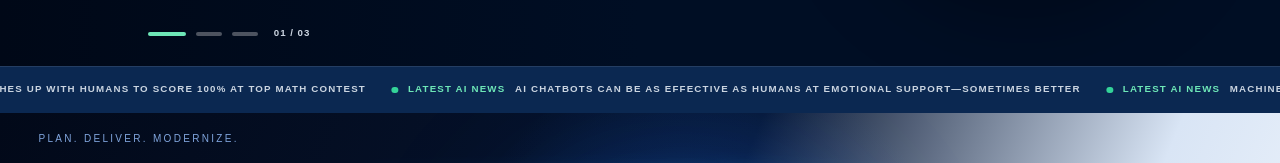
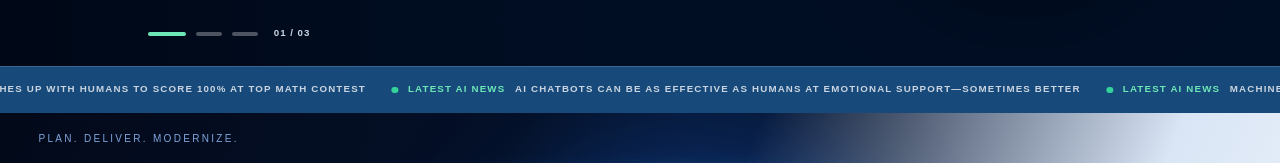
Before and after one commit to Space3434/365INO, a Next.js app: page /industries in a window 1280 px wide. Shown: the part 492-655 px from the top of the page. Built offline with nearby package versions, Linux system fonts and the light colour scheme; no server answers.

Commit message:
Lighten industries news ticker

```diff
--- a/components/industries-experience.tsx
+++ b/components/industries-experience.tsx
@@ -175,7 +175,7 @@ export function IndustriesExperience() {
         </div>
       </section>
 
-      <div className="overflow-hidden border-t border-white/10 bg-[#0b2851] py-5 text-white" aria-label="Latest artificial intelligence news from Tech Xplore">
+      <div className="overflow-hidden border-t border-white/15 bg-[#174a7a] py-5 text-white" aria-label="Latest artificial intelligence news from Tech Xplore">
         <motion.div
           className="flex w-max"
           animate={reducedMotion ? undefined : { x: ["0%", "-50%"] }}
```
